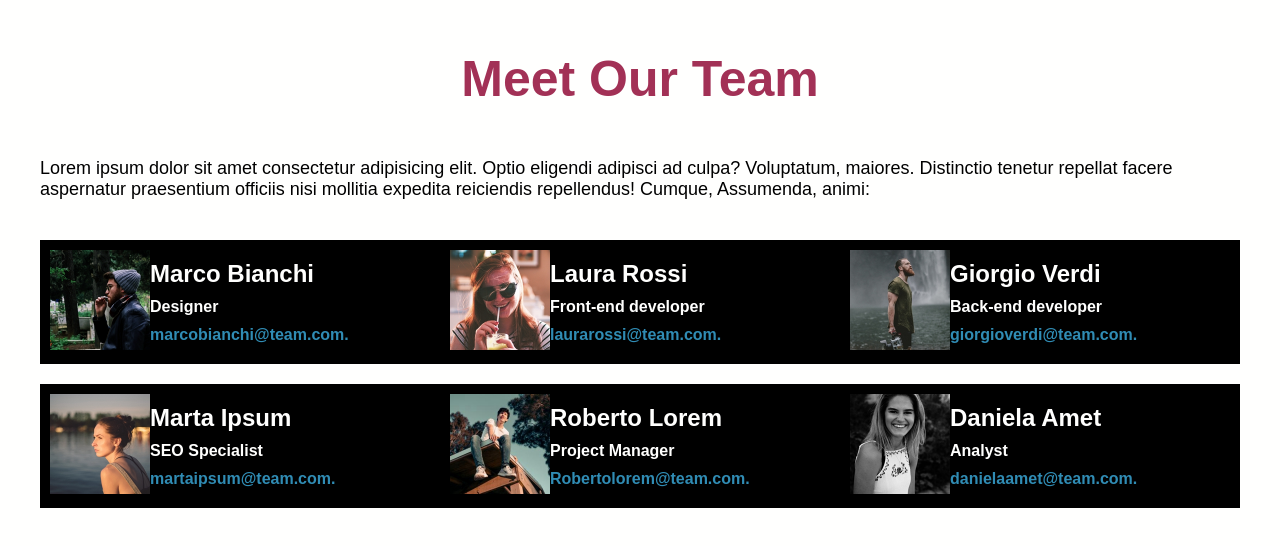
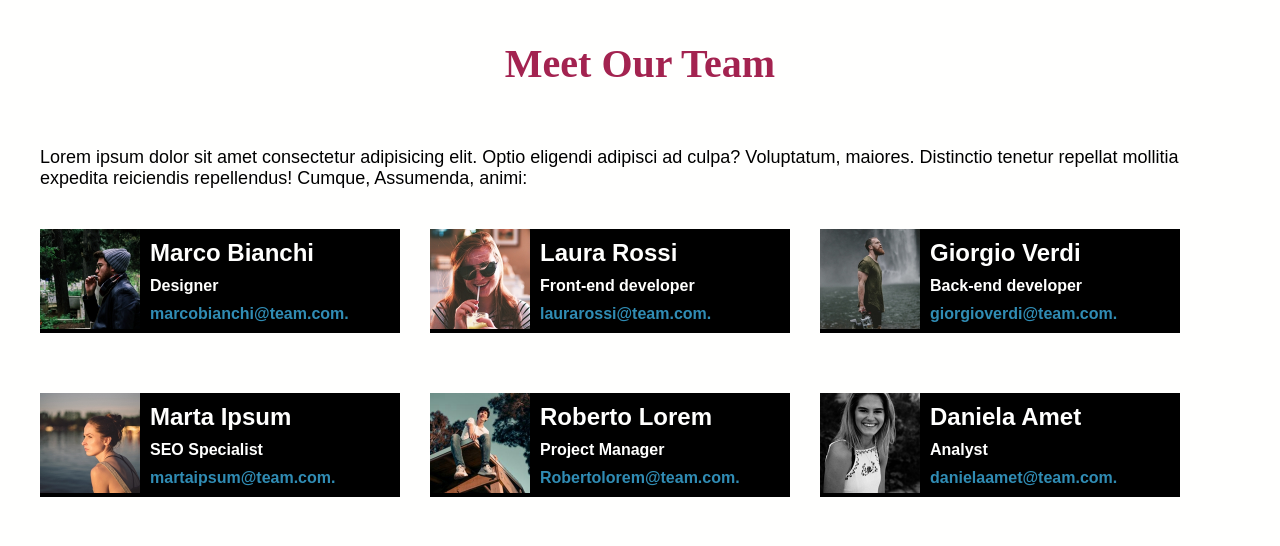
Before and after one commit to AugustoM94/html-css-float-cards, a plain HTML site: page index.html in a window 1280 px wide. Drawn offline with Linux system fonts and the light colour scheme.

Commit message:
exercise completed

```diff
--- a/css/style.css
+++ b/css/style.css
@@ -3,9 +3,7 @@
     padding: 0;
     box-sizing: border-box;
 }
-:root {
 
-}
 
 .clearfix::after{
     content:"";
@@ -23,14 +21,14 @@ body {
     color: black;
 }
 
-header {
-    background-color:  #BAB9B9;
-}
 h1 {
-    font-size: 50px;
+    font-size: 40px;
     text-align: center;
-    padding: 50px;
-    color: #A23156;
+    padding: 40px;
+    color:#a32350;
+    margin-bottom: 20px;
+     font-family: "Fredoka,cursive";
+
 }
 
 
@@ -43,20 +41,20 @@ h1 {
     background-color: black;
     color: #FFFFFE;
     margin-top: 20px;
-    width: calc(100% / 3);
-    padding: 10px;
+    width: 360px;
+    margin-right: 30px;
+    margin-bottom: 40px;
+}
 
-
-}
 img {
     float: left;
     width: 100px;
+    margin-right: 10px;
 }
 
 h2 {
     margin-bottom: 10px;
     margin-top: 10px;
-    padding-left: 5px;
 }
 .email {
    padding: 10px;
@@ -66,6 +64,7 @@ h2 {
 .pull-left{
     float: left;
 }
-h5 {
-  padding-left:  5px;
+
+span {
+    text-align: middle;
 }
--- a/index.html
+++ b/index.html
@@ -7,13 +7,14 @@
     <title>Floating Cards</title>
 </head>
 <body>
-  <div class="conteiner"
+  <div class="conteiner">
     <header>
          <h1>Meet Our Team</h1>
-    </header>
+
           <div class="paragraph">
-             <p>Lorem ipsum dolor sit amet consectetur adipisicing elit. Optio eligendi adipisci ad culpa? Voluptatum, maiores. Distinctio tenetur repellat facere aspernatur praesentium officiis nisi mollitia expedita reiciendis repellendus! Cumque, Assumenda, animi:</p>
+             <p>Lorem ipsum dolor sit amet consectetur adipisicing elit. Optio eligendi adipisci ad culpa? Voluptatum, maiores. Distinctio tenetur repellat mollitia expedita reiciendis repellendus! Cumque, Assumenda, animi:</p>
           </div>
+     </header>
     <main class="main clearfix">
             <div class="big-box pull-left">
                 <div class="box pull-left">
```
